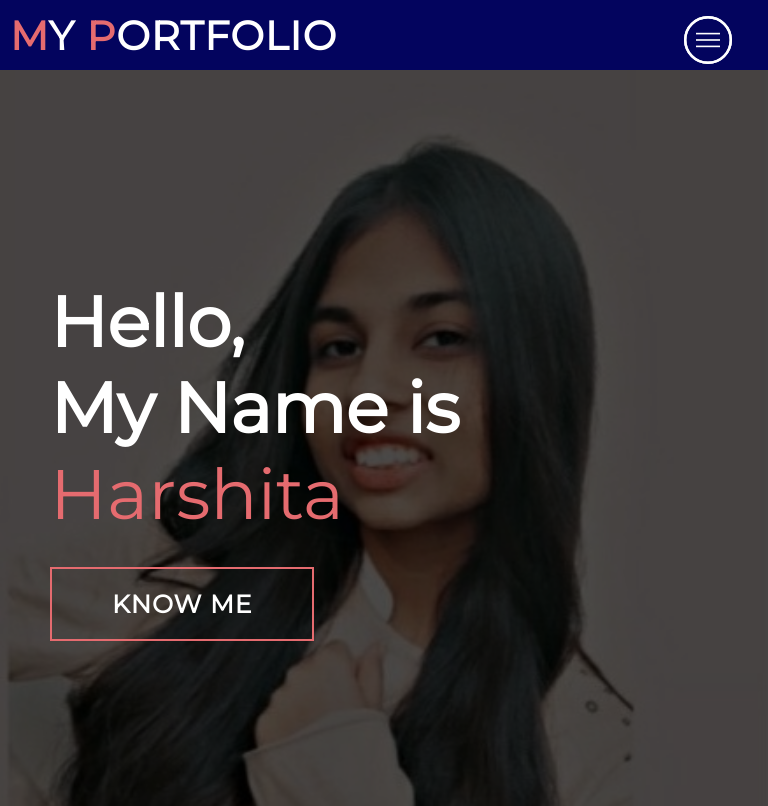
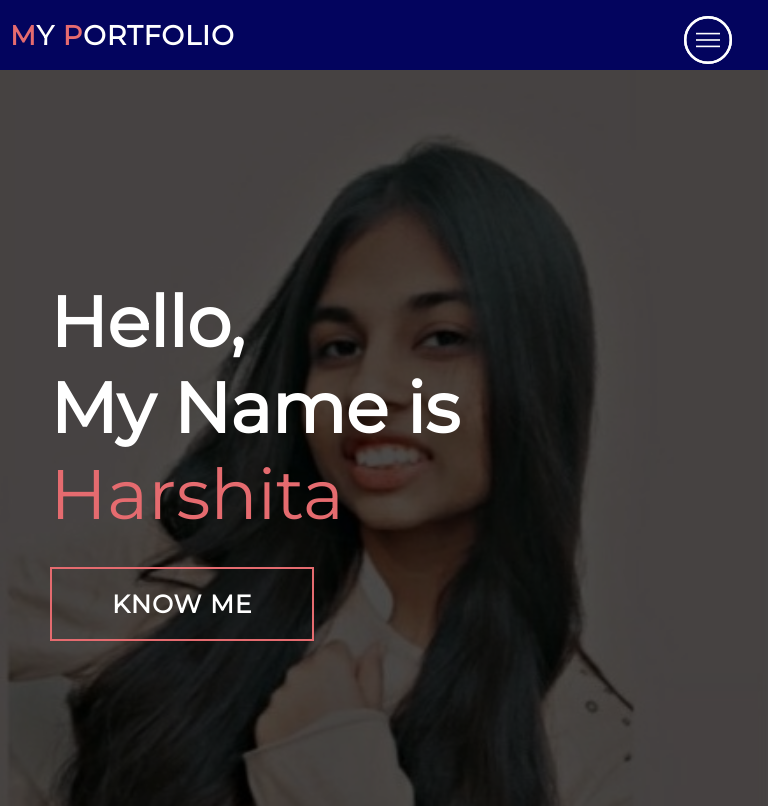
Before and after one commit to harshitaaaaaa/My-Portfolio, a plain HTML site: page index.html in a window 768 px wide. Shown: the top 806 px of the page. Drawn offline with Linux system fonts and the light colour scheme; a script that the page names is missing.

Commit message:
Update style.css

```diff
--- a/style.css
+++ b/style.css
@@ -600,6 +600,11 @@ ul {
     font-size: 2.5rem;
     padding: 20px 60px;
   }
+
+.brand a h1 {
+    font-size: 2.7rem;
+  }
+
   h1.section-title {
     font-size: 6rem;
     margin-bottom: 4rem;
```
